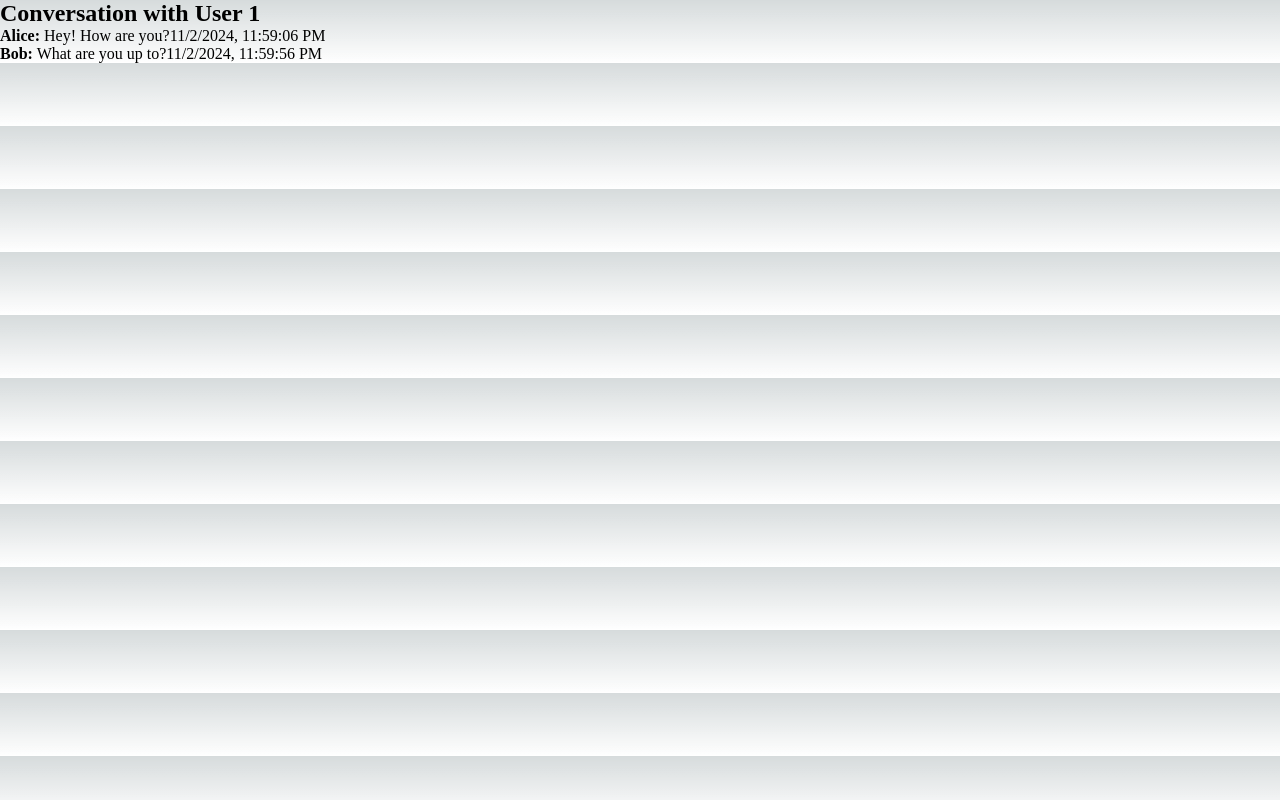
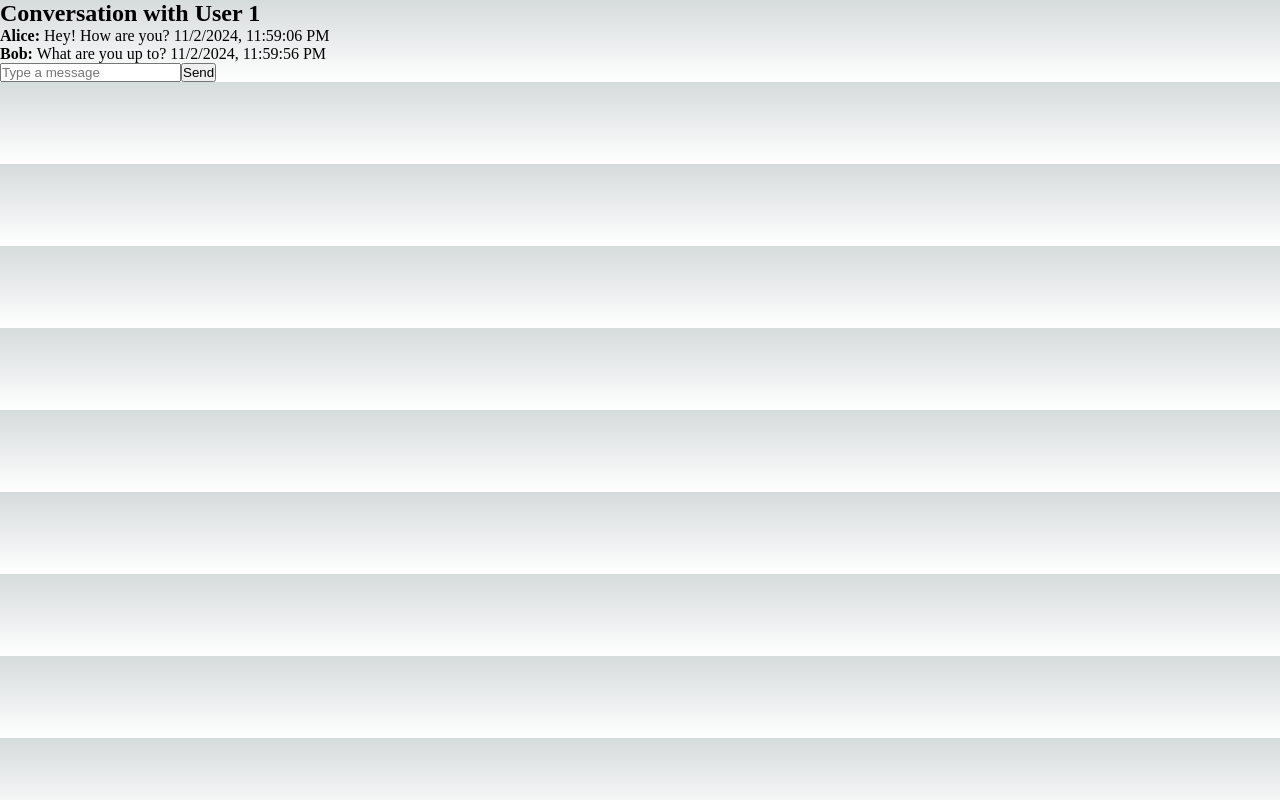
Before and after one commit to flexarea/harmonizex, a Next.js app: page /conversations/1 in a window 1280 px wide. Built offline with nearby package versions, Linux system fonts and the light colour scheme.

Commit message:
Adjusted more styling

```diff
--- a/src/pages/conversations/[userId].js
+++ b/src/pages/conversations/[userId].js
@@ -5,10 +5,11 @@ import { useRouter } from 'next/router';
 
 function Conversation() {
   const router = useRouter();
-  const { userId } = router.query; // Get the userId from the URL
+  const { userId } = router.query; // gets the userId from the URL
   const [messages, setMessages] = useState([]);
   const [loading, setLoading] = useState(true);
   const [error, setError] = useState('');
+  const [newMessage, setNewMessage] = useState('');
 
   useEffect(() => {
     const fetchMessages = async () => {
@@ -21,7 +22,7 @@ function Conversation() {
           { id: '2', senderName: 'Bob', content: 'What are you up to?', timestamp: Date.now() - 50000 },
         ];
 
-        // simulate a delay to mimic fetching from an API
+        // simulates a delay to mimic fetching from an API
         const data = await new Promise((resolve) => {
           setTimeout(() => {
             resolve(mockMessages);
@@ -35,11 +36,23 @@ function Conversation() {
         setLoading(false);
       }
     };
-
     if (userId) {
         fetchMessages();
       }
     }, [userId]);
+
+    const handleSendMessage = () => {
+      if (newMessage.trim()) {
+        const newMsg = {
+          id: Date.now().toString(),
+          senderName: 'You',
+          content: newMessage,
+          timestamp: Date.now(),
+        };
+        setMessages((prevMessages) => [...prevMessages, newMsg]);
+        setNewMessage(''); // clears the input field
+      }
+    };
 
     if (loading) return <div>Loading messages...</div>;
     if (error) return <div className="error">{error}</div>;
@@ -54,11 +67,20 @@ function Conversation() {
             {messages.map((message) => (
               <li key={message.id}>
                 <strong>{message.senderName}:</strong> {message.content}
-              <span>{new Date(message.timestamp).toLocaleString()}</span>
+                <span> {new Date(message.timestamp).toLocaleString()}</span>
               </li>
             ))}
           </ul>
         )}
+        <div>
+          <input
+            type="text"
+            value={newMessage}
+            onChange={(e) => setNewMessage(e.target.value)}
+            placeholder="Type a message"
+          />
+          <button type="button" onClick={handleSendMessage}>Send</button>
+        </div>
       </div>
     );
   }
```
Lines whose indentation alone changed are shown as unchanged.
